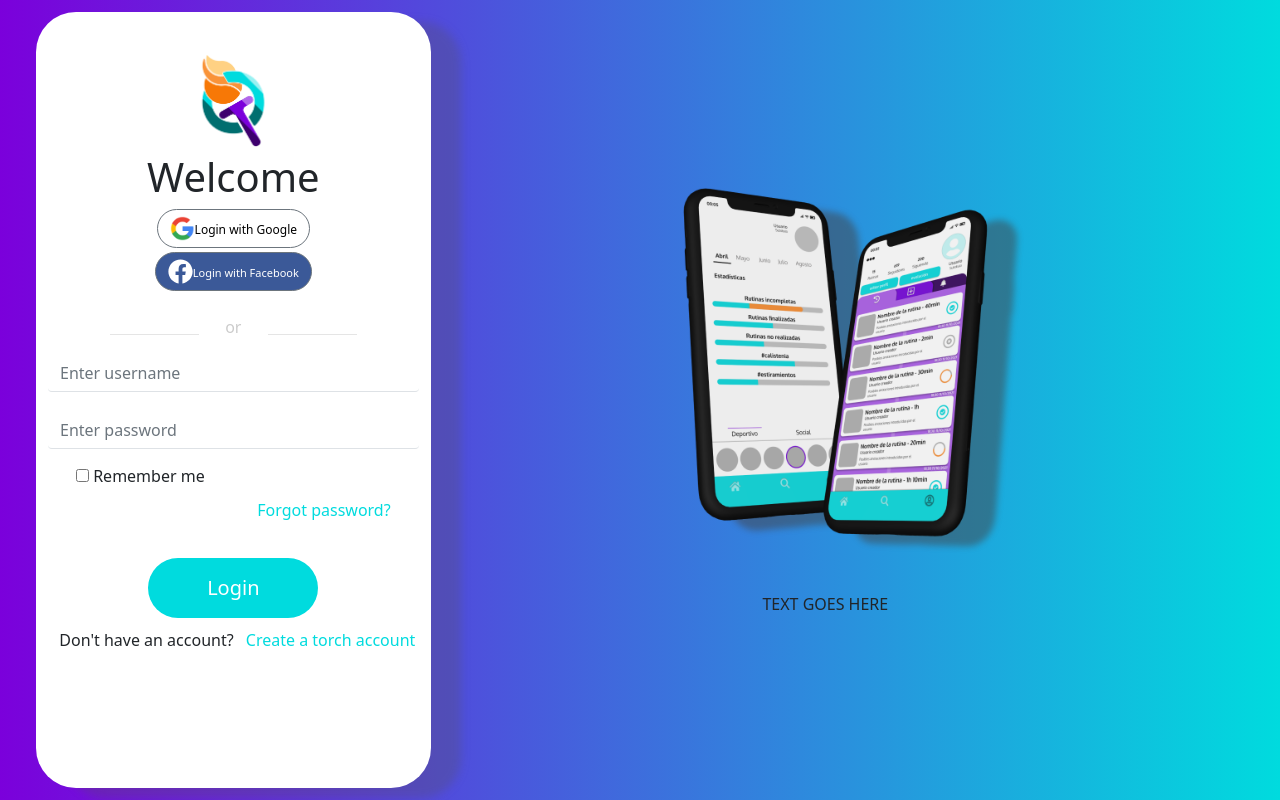
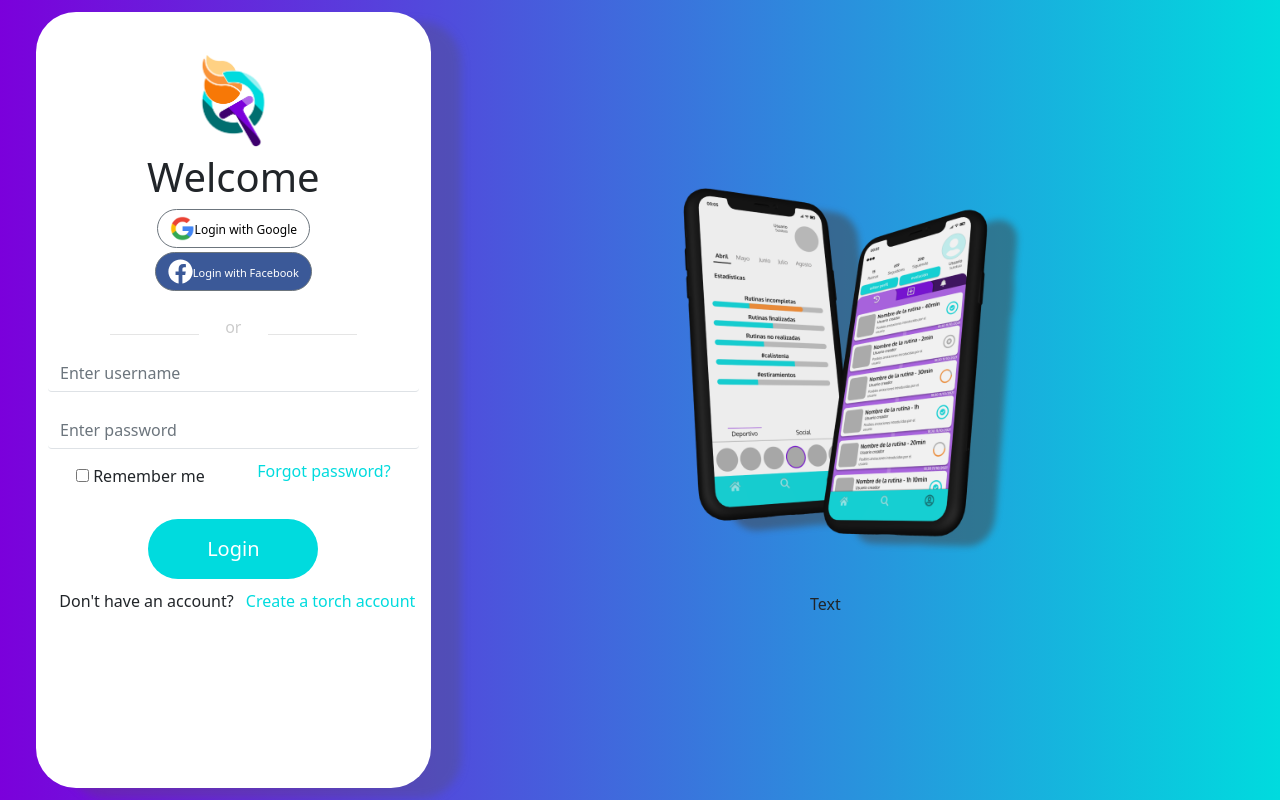
Before and after one commit to SyTW-2122/E02, a Vue app in the folder torch-front/: page / in a window 1280 px wide. Built offline with nearby package versions, Linux system fonts and the light colour scheme; what vue-image-upload-resize would draw is missing.

Commit message:
hotfix: fixed some details on signin view :warning:

```diff
--- a/torch-front/src/views/SignIn.vue
+++ b/torch-front/src/views/SignIn.vue
@@ -81,10 +81,10 @@
                 role="alert"
               >Password is required!</div>
               <b-row class="h-5 bottom-form mx-3" align-h="between">
-                <b-col cols="12">
+                <b-col cols="6">
                   <b-form-checkbox class="remember-me word-size">&nbsp;Remember me</b-form-checkbox>
                 </b-col>
-                <b-col cols="12">
+                <b-col cols="6">
                   <p><a href="" class="forgot-password word-size">Forgot password?</a></p>
                 </b-col>
               </b-row>
@@ -113,7 +113,7 @@
         </b-row>
         <b-row>
           <b-col align="center" cols="12">
-            <p>TEXT GOES HERE</p>
+            <p>Text</p>
           </b-col>
         </b-row>
       </b-col>
```
Also changed, not shown: 1 other file (tests, documents, lock files or other folders).
